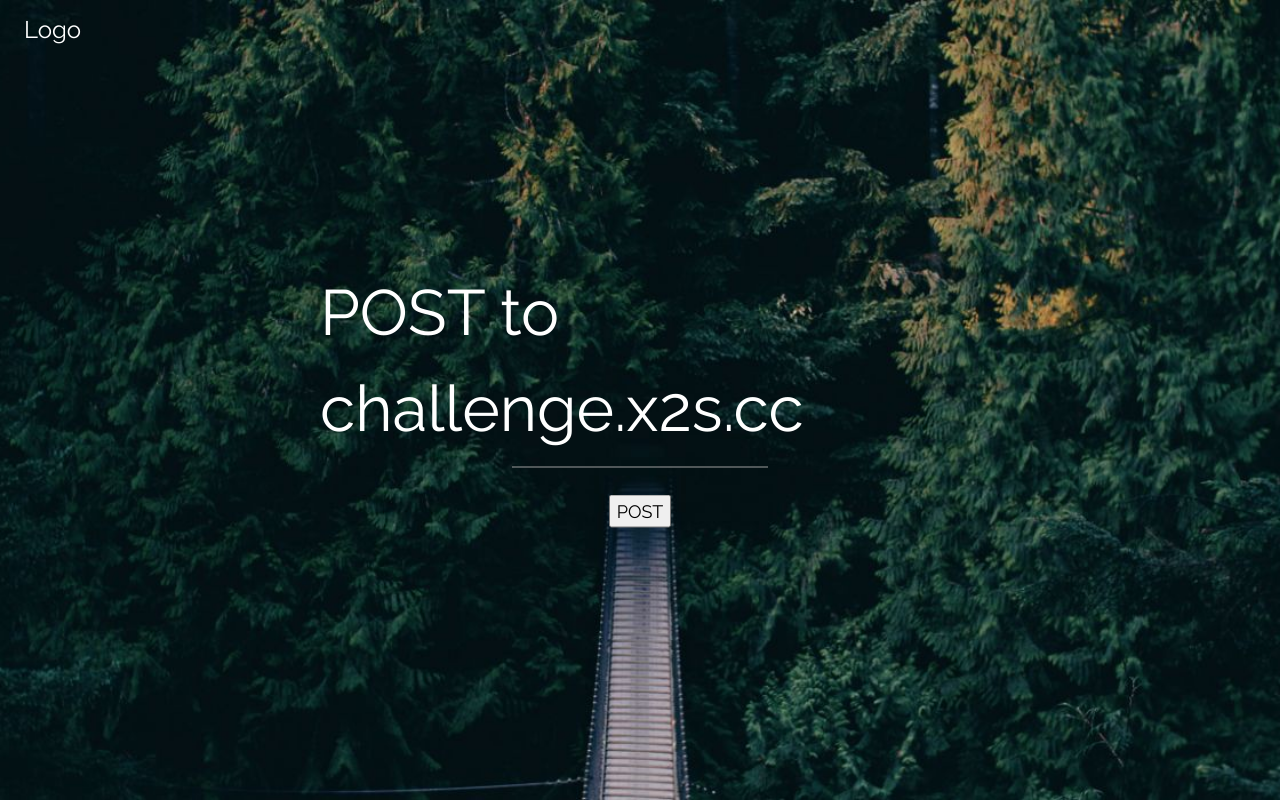
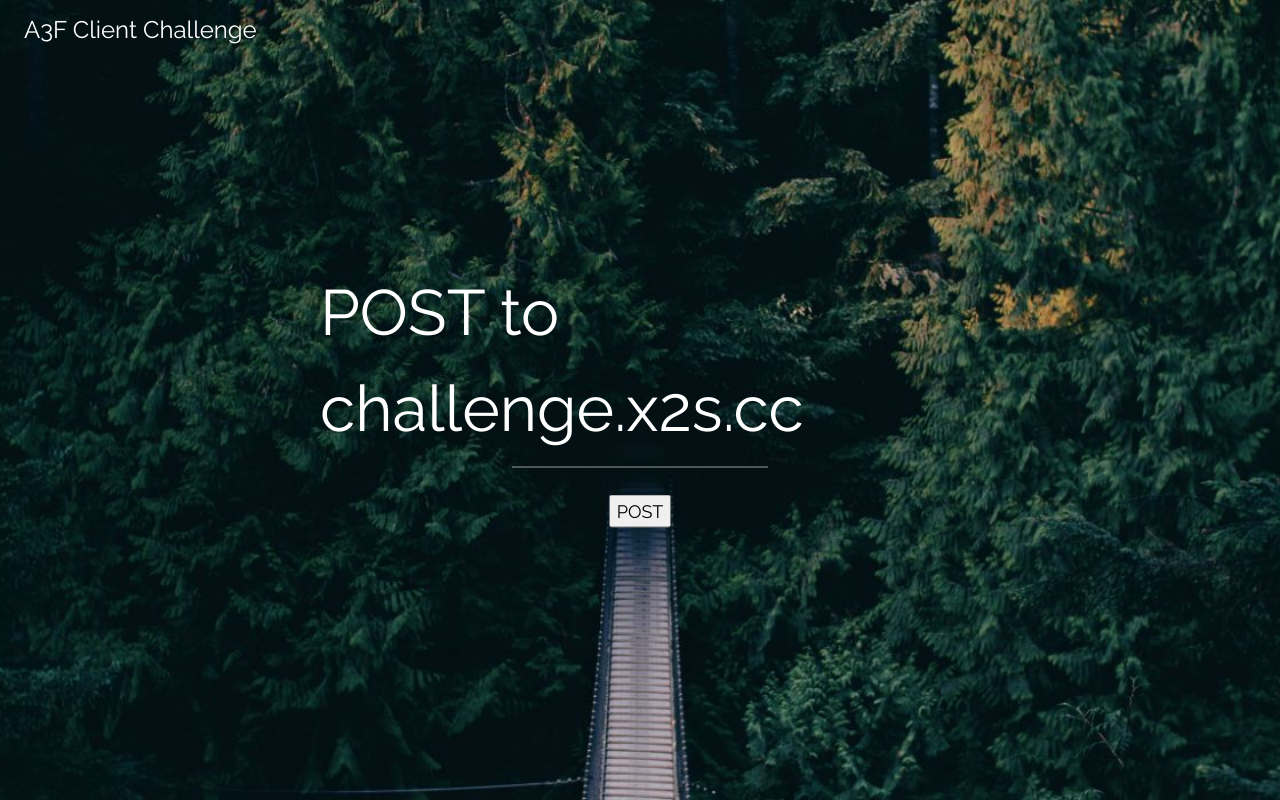
Before and after one commit to arunura/a3fcc, a plain HTML site: page docs/index.html in a window 1280 px wide. Drawn offline with Linux system fonts and the light colour scheme.

Commit message:
Update index.html

```diff
--- a/docs/index.html
+++ b/docs/index.html
@@ -21,7 +21,7 @@ body, html {height: 100%}
 
 <div class="bgimg w3-display-container w3-animate-opacity w3-text-white">
   <div class="w3-display-topleft w3-padding-large w3-xlarge">
-    Logo
+    A3F Client Challenge
   </div>
   <div class="w3-display-middle">
     <h1 class="w3-jumbo w3-animate-top">POST to challenge.x2s.cc</h1>
```
